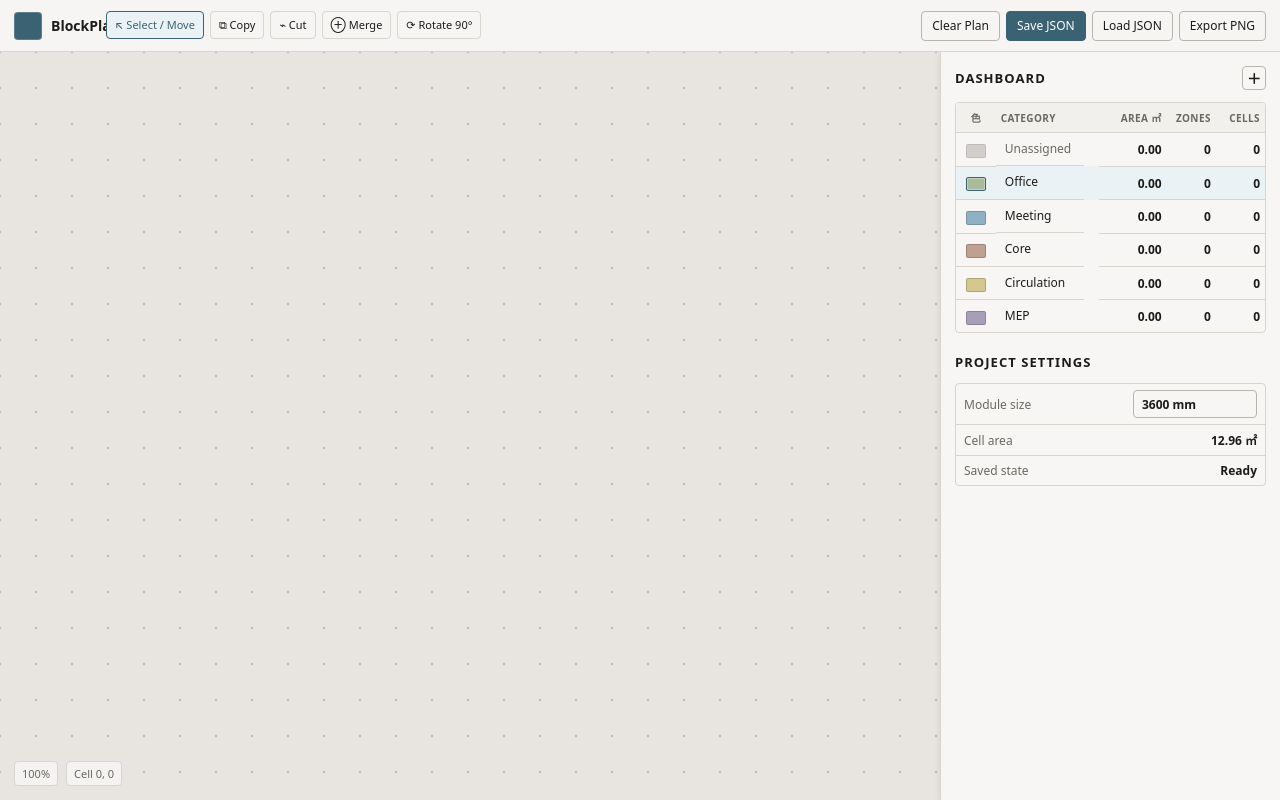
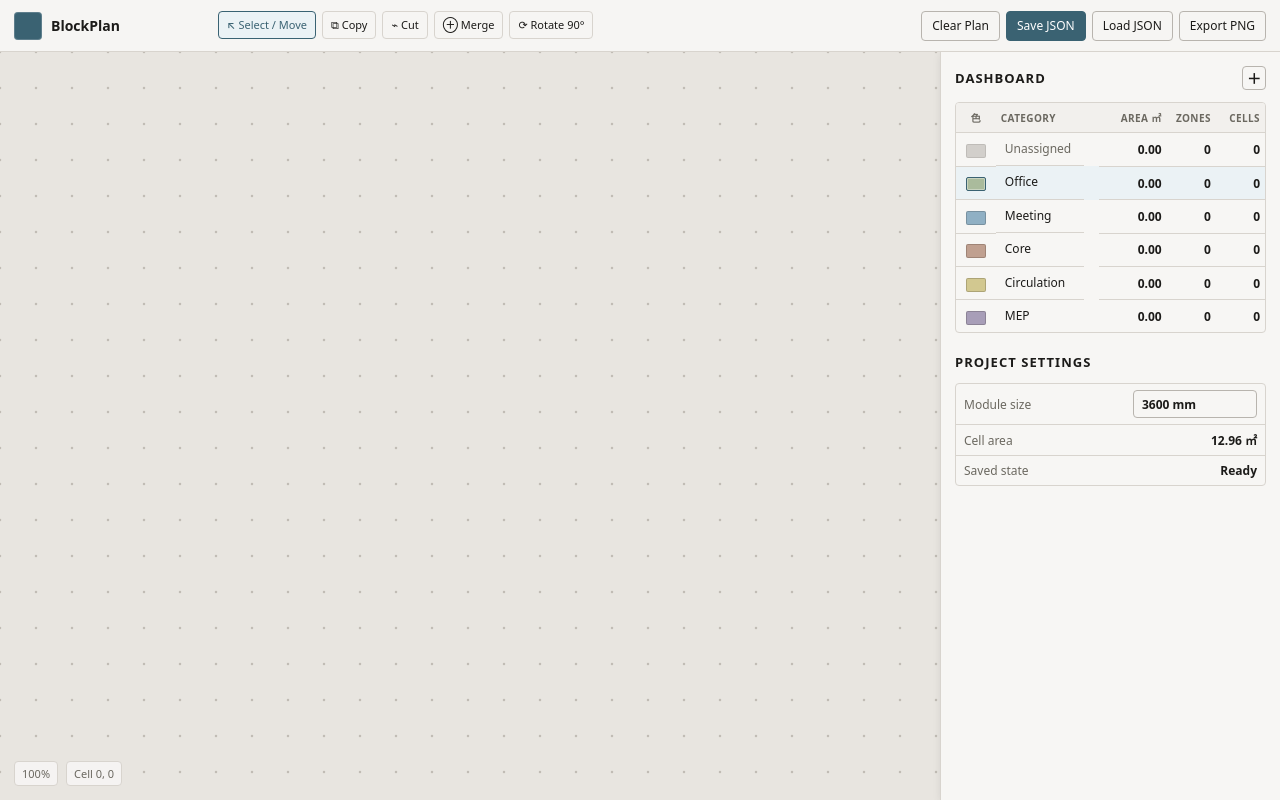
Before and after one commit to g00dk0nd0u/blockplan, a plain HTML site: page docs/index.html in a window 1280 px wide. Drawn offline with Linux system fonts and the light colour scheme.

Commit message:
アプリシェルのレイアウトを改善し、ボタンのスタイルを調整しました

```diff
--- a/docs/style.css
+++ b/docs/style.css
@@ -62,7 +62,7 @@ button:active {
 .app-shell {
   display: grid;
   grid-template-columns: minmax(320px, 1fr) 340px;
-  grid-template-rows: 52px minmax(0, 1fr);
+  grid-template-rows: auto minmax(0, 1fr);
   height: 100vh;
   min-height: 620px;
 }
@@ -74,8 +74,9 @@ button:active {
   display: grid;
   gap: 14px;
   grid-column: 1 / -1;
-  grid-template-columns: auto 1fr auto;
-  padding: 0 14px;
+  grid-template-columns: 190px minmax(0, 1fr) auto;
+  min-height: 52px;
+  padding: 10px 14px;
   position: relative;
   z-index: 2;
 }
@@ -84,7 +85,8 @@ button:active {
   align-items: center;
   display: flex;
   gap: 9px;
-  min-width: 0;
+  flex-shrink: 0;
+  min-width: 190px;
 }
 
 .brand-mark {
@@ -113,6 +115,7 @@ button:active {
 .file-actions {
   align-items: center;
   display: flex;
+  flex-shrink: 0;
   gap: 6px;
   grid-column: auto;
 }
@@ -121,6 +124,7 @@ button:active {
   align-items: center;
   display: flex;
   gap: 6px;
+  justify-self: start;
   min-width: 0;
   overflow-x: auto;
   padding-bottom: 2px;
```
